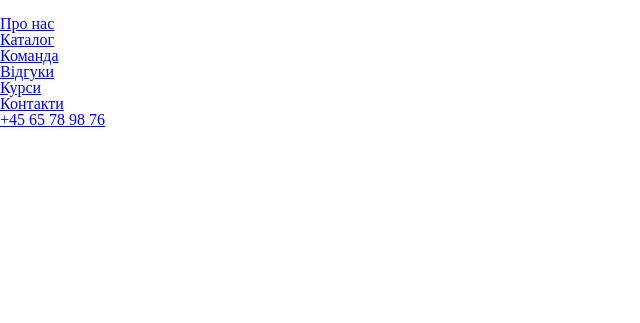
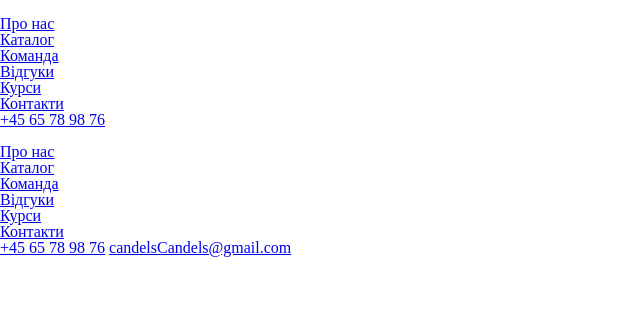
Before and after one commit to iwdath/hm-candler, a plain HTML site: page index.html in a window 1280 px wide. Shown: the whole page, without its empty margins (0-640 px from the left). Drawn offline with Linux system fonts and the light colour scheme.

Commit message:
feat(footer): added footer section to the website
This commit adds a new 'footer' section to website. The footer is an
essential part of the website layout and often contains important
information like contact details, social media links, and site
navigation.

```diff
--- a/index.html
+++ b/index.html
@@ -41,6 +41,61 @@
       <a class="phone" href="tel:+4565789876">+45 65 78 98 76</a>
     </div>
   </header>
+  <footer class="footer">
+    <div class="container">
+      <a class="logo" href="#">
+        <img class="logo__img" src="img/logo.png" alt="">
+      </a>
+      <nav class="menu">
+        <ul class="menu__list">
+          <li class="menu__item">
+            <a class="menu__link" href="#">Про нас</a>
+          </li>
+          <li class="menu__item">
+            <a class="menu__link" href="#">Каталог</a>
+          </li>
+          <li class="menu__item">
+            <a class="menu__link" href="#">Команда</a>
+          </li>
+          <li class="menu__item">
+            <a class="menu__link" href="#">Відгуки</a>
+          </li>
+          <li class="menu__item">
+            <a class="menu__link" href="#">Курси</a>
+          </li>
+          <li class="menu__item">
+            <a class="menu__link" href="#">Контакти</a>
+          </li>
+        </ul>
+      </nav>
+      <div class="footer__contacts">
+        <a class="phone" href="tel:+4565789876">+45 65 78 98 76</a>
+        <a class="email" href="mailto:candelsCandels@gmail.com">candelsCandels@gmail.com</a>
+      </div>
+      <ul class="footer__social">
+        <li class="footer__item">
+          <a class="footer__link" href="#">
+            <img class="footer__img" src="img/facebook.svg" alt="">
+          </a>
+        </li>
+        <li class="footer__item">
+          <a class="footer__link" href="#">
+            <img class="footer__img" src="img/instagram.svg" alt="">
+          </a>
+        </li>
+        <li class="footer__item">
+          <a class="footer__link" href="#">
+            <img class="footer__img" src="img/linkedin.svg" alt="">
+          </a>
+        </li>
+        <li class="footer__item">
+          <a class="footer__link" href="#">
+            <img class="footer__img" src="img/youtube.svg" alt="">
+          </a>
+        </li>
+      </ul>
+    </div>
+  </footer>
   <script src="js/main.js"></script>
 </body>
 </html>
```
